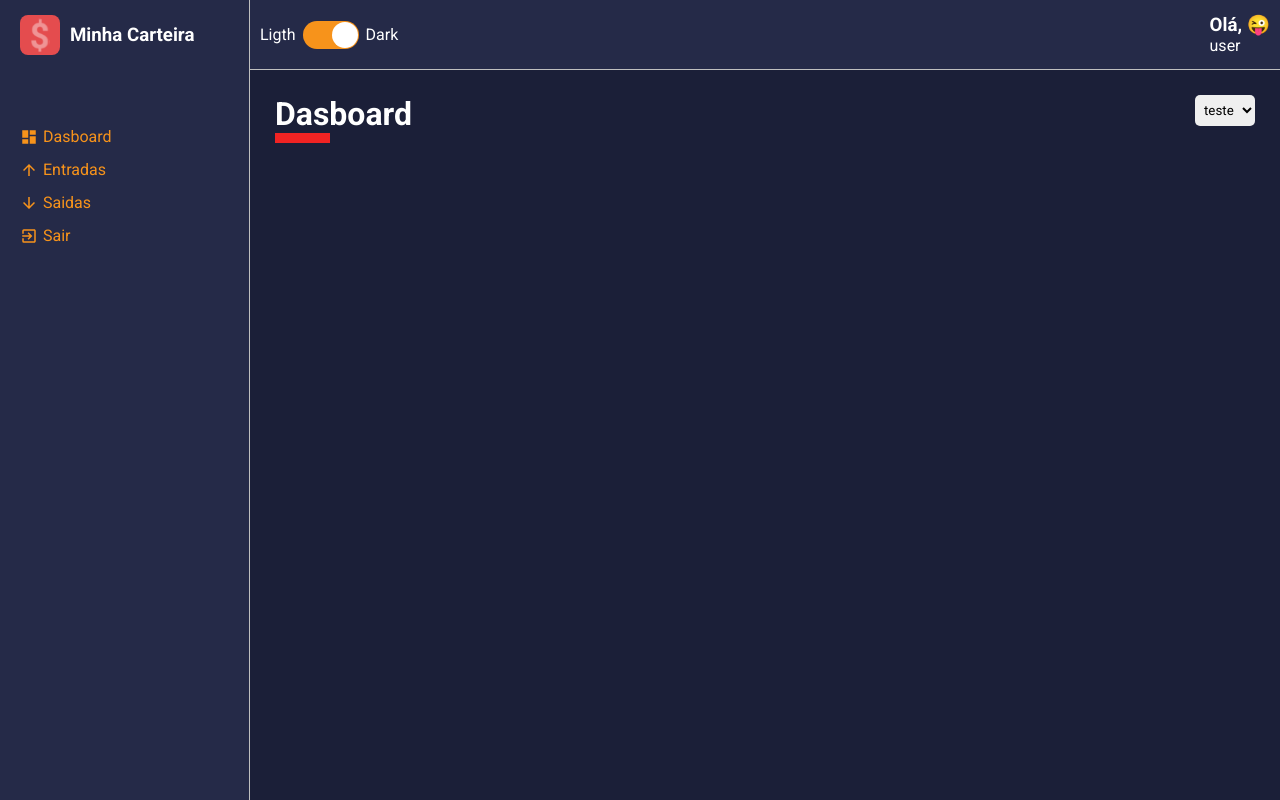
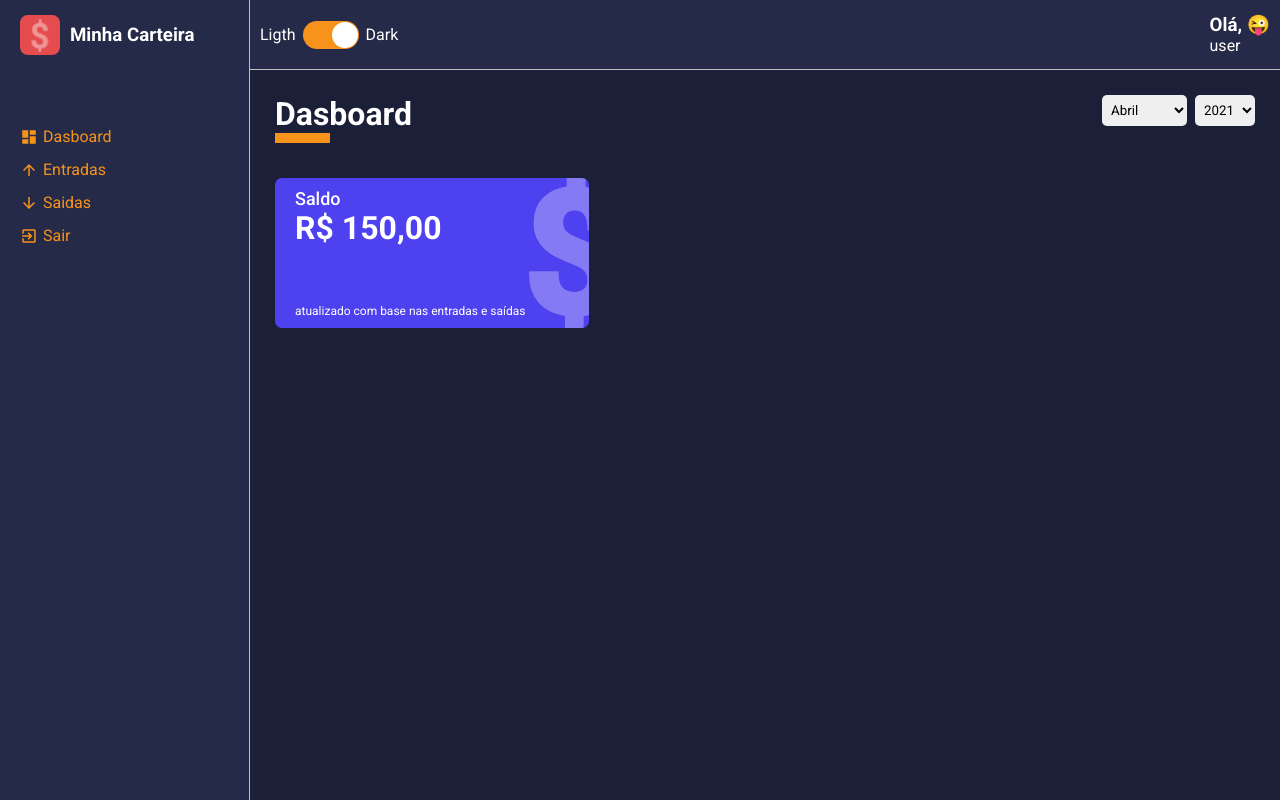
Before and after one commit to UmberBn/minha-carteira, a React (Create React App) app: page /dashboard in a window 1280 px wide. Built offline with nearby package versions, Linux system fonts and the light colour scheme.

Commit message:
Criando header e cards iniciais do dashboad

```diff
--- a/package.json
+++ b/package.json
@@ -12,6 +12,7 @@
     "@types/react-dom": "^17.0.0",
     "@types/styled-components": "^5.1.9",
     "react": "^17.0.2",
+    "react-countup": "^4.3.3",
     "react-dom": "^17.0.2",
     "react-icons": "^4.2.0",
     "react-router-dom": "^5.2.0",
--- /dev/null
+++ b/src/components/WalletBox/index.tsx
@@ -0,0 +1,48 @@
+import React, { useMemo } from 'react';
+import CountUp from 'react-countup';
+import { Container } from './styles';
+import arrowDown from '../../assets/arrow-down.svg';
+import arrowUp from '../../assets/arrow-up.svg';
+import dolar from '../../assets/dolar.svg';
+
+interface IWalletBoxProps {
+  title: string;
+  amount: number;
+  footerLabel: string;
+  icon: 'dolar' | 'arrowUp' | 'arrowDown';
+  color: string;
+}
+
+const WalletBox: React.FC<IWalletBoxProps> = ({
+  title, amount, footerLabel, icon, color,
+}) => {
+
+  const iconSelected = useMemo(() => {
+    if (icon === 'dolar') {
+      return dolar;
+    } else if (icon === 'arrowUp') {
+      return arrowUp
+    } else {
+      return arrowDown
+    };
+  }, [])
+
+  return (
+    <Container color={ color }>
+      <span>{title}</span>
+      <h1>
+        <CountUp
+          end={ amount }
+          prefix={'R$ '}
+          separator='.'
+          decimal=","
+          decimals={2}
+        />
+      </h1>
+      <small>{footerLabel}</small>
+      <img src={iconSelected} alt='informações da carteira' />
+    </Container>
+  );
+}
+
+export default WalletBox;
--- /dev/null
+++ b/src/components/WalletBox/styles.ts
@@ -0,0 +1,36 @@
+import styled from 'styled-components';
+
+interface IContainerProps {
+  color: string;
+};
+
+export const Container = styled.div<IContainerProps>`
+  background-color: ${(props) => props.color};
+  border-radius: 7px;
+  color: ${(props) => props.theme.colors.white};
+  height: 150px;
+  margin: 10px 0;
+  overflow: hidden;
+  padding: 10px 20px;
+  position: relative;
+  width: 32%;
+
+  > img {
+    opacity: .3;
+    position: absolute;
+    right: -28px;
+    top: -10px;
+    height: 110%;
+  }
+
+  > span {
+    font-size: 18px;
+    font-weight: 500;
+  }
+
+  > small {
+    bottom: 10px;
+    font-size: 12px;
+    position: absolute;
+  }
+`;
--- a/src/pages/Dashboard/index.tsx
+++ b/src/pages/Dashboard/index.tsx
@@ -1,21 +1,80 @@
-import React from 'react';
+import React, { useMemo, useState } from 'react';
 import ContentHeader from '../../components/ContentHeader';
 import SelectInput from '../../components/SelectInput';
-import { Container } from './styles';
+import WalletBox from '../../components/WalletBox';
+import { expenses } from '../../expenses';
+import { gains } from '../../gains';
+import { MONTHS } from '../../utils/months';
+import { Container, Content } from './styles';
 
 const Dashboard: React.FC = () => {
-  const options = [{
-    value: 'teste', label: 'teste',
-  }, {
-    value: 'teste', label: 'teste',
-  }, {
-    value: 'teste', label: 'teste',
-  }];
+  const [monthSelected, setMonthSelected] = useState<string>(String(new Date().getMonth() + 1));
+  const [yearSelected, setYearSelected] = useState<string>(String(new Date().getFullYear()));
+
+  const months = useMemo(() => {
+    const CurrentDate = new Date();
+    // Pegamos o ano inicial para conseguir saber se vamos renderizar todos os meses, ou somente os meses do ano atual.
+    const year = CurrentDate.getFullYear();
+    // Armazena o mês atual para saber até que mês deve ser ter select no caso de o user está vendo o ano atual.
+    const currentMonth = CurrentDate.getMonth() + 1;
+    // Cria um array para armazenar todos os meses
+    let monthsArray: { value?: string | number, label?: string | number }[] = [{}];
+    // Dropa o primeiro objeto do array que estava vazio
+    monthsArray.pop();
+    // Faz o testes para saber se só vai ser armazenado os meses do ano atual.
+      if (year === Number(yearSelected)) {
+        MONTHS.forEach((month, index) => {
+          if (index + 1 <= currentMonth) {
+            monthsArray.push({value: index + 1, label: month})
+          }
+        });
+      } else {
+        MONTHS.forEach((month, index) => {
+          monthsArray.push({value: index + 1, label: month})
+        })
+      };
+      return monthsArray;
+
+  },[yearSelected]);
+
+  const years = useMemo(() => {
+    let uniqueYears: number[] = [];
+    [...gains, ...expenses].forEach(({date}) => {
+      const formatedDate = new Date(date);
+      const year = formatedDate.getFullYear();
+      if (!uniqueYears.includes(year)) {
+        uniqueYears.push(year);
+      };
+    });
+    return uniqueYears.map((year) => ({
+      value: year,
+      label: year,
+    }));
+  }, []);
+
   return (
     <Container>
-      <ContentHeader title='Dasboard' lineColor="#f12323">
-        <SelectInput options={ options } onChange={() => {} }/>
+      <ContentHeader title='Dasboard' lineColor='#F7931B'>
+      <SelectInput
+          options={ months }
+          onChange={(e) => setMonthSelected(e.target.value)}
+          defaultValue={ monthSelected }
+        />
+        <SelectInput
+          options={ years }
+          onChange={(e) => setYearSelected(e.target.value)}
+          defaultValue={ yearSelected }
+        />
       </ContentHeader>
+      <Content>
+        <WalletBox
+          title='Saldo'
+          amount={150}
+          footerLabel='atualizado com base nas entradas e saídas'
+          icon="dolar"
+          color="#4E41F0"
+        />
+      </Content>
     </Container>
   );
 }
--- a/src/pages/Dashboard/styles.ts
+++ b/src/pages/Dashboard/styles.ts
@@ -3,3 +3,8 @@ import styled from 'styled-components';
 export const Container = styled.div`
 
 `;
+
+export const Content = styled.div`
+  display: flex;
+  justify-content: space-between;
+`;
--- a/src/pages/List/index.tsx
+++ b/src/pages/List/index.tsx
@@ -16,7 +16,7 @@ const List: React.FC = () => {
     description: string;
     amountFormatted: string;
     frequency: string;
-    dataFormatted: string;
+    dateFormatted: string;
   };
 
   interface ParamTypes {
@@ -26,10 +26,10 @@ const List: React.FC = () => {
   const [data, setData] = useState<IData[]>([]);
   const [monthSelected, setMonthSelected] = useState<string>(String(new Date().getMonth() + 1));
   const [yearSelected, setYearSelected] = useState<string>(String(new Date().getFullYear()));
-  const [filterByButton, setFilterByButton] = useState<string[]>(['recorrente', 'eventual'])
+  const [filterByButton, setFilterByButton] = useState<string[]>(['recorrente', 'eventual']);
   const { type } = useParams<ParamTypes>();
   const title: string = type === 'entry-balance' ? 'Entradas' : 'Saidas';
-  const lineColor: string = type === 'entry-balance' ? '#F7931B': '#E44C4E'
+  const lineColor: string = type === 'entry-balance' ? '#F7931B': '#E44C4E';
   const typeList = type === 'entry-balance' ? gains : expenses;
 
   useEffect(() => {
@@ -39,17 +39,17 @@ const List: React.FC = () => {
       const year = String(formatedDate.getFullYear());
 
       return month === monthSelected && year === yearSelected && filterByButton.includes(frequency);
-    })
+    });
     const response = filteredDate.map(({description, amount, frequency, date}) => {
       return {
         description: description,
         amountFormatted: formatCurrency(Number(amount)),
         frequency: frequency,
-        dataFormatted: formatDate(date),
+        dateFormatted: formatDate(date),
       }
-    })
+    });
     setData(response)
-  },[typeList, monthSelected, yearSelected, filterByButton])
+  },[typeList, monthSelected, yearSelected, filterByButton]);
 
   const months = useMemo(() => {
     const CurrentDate = new Date();
@@ -67,7 +67,7 @@ const List: React.FC = () => {
           if (index + 1 <= currentMonth) {
             monthsArray.push({value: index + 1, label: month})
           }
-        })
+        });
       } else {
         MONTHS.forEach((month, index) => {
           monthsArray.push({value: index + 1, label: month})
@@ -75,7 +75,7 @@ const List: React.FC = () => {
       };
       return monthsArray;
 
-  },[yearSelected])
+  },[yearSelected]);
 
   const years = useMemo(() => {
     let uniqueYears: number[] = [];
@@ -84,21 +84,21 @@ const List: React.FC = () => {
       const year = formatedDate.getFullYear();
       if (!uniqueYears.includes(year)) {
         uniqueYears.push(year);
-      }
+      };
     });
     return uniqueYears.map((year) => ({
       value: year,
       label: year,
-    }))
-  }, [typeList])
+    }));
+  }, [typeList]);
 
   const handleClick = (filterType: string) => {
     if (filterByButton.includes(filterType) && filterByButton.length !== 1) {
-      const filtered = filterByButton.filter((item) => item !== filterType)
-      setFilterByButton(filtered)
+      const filtered = filterByButton.filter((item) => item !== filterType);
+      setFilterByButton(filtered);
     } else if(!filterByButton.includes(filterType)) {
       setFilterByButton((prev) => [...prev, filterType]);
-    }
+    };
   };
 
   return (
@@ -132,14 +132,14 @@ const List: React.FC = () => {
         </button>
       </Filters>
       <Content>
-        { data.map(({ description, amountFormatted, frequency, dataFormatted }, index,
+        { data.map(({ description, amountFormatted, frequency, dateFormatted }, index,
         ) => {
           return (
             <HistoryCard
               key={ index }
               tagColor={ frequency === 'recorrente' ? '#E44C4E' : '#4E41F0' }
               title={description}
-              subtitle={dataFormatted}
+              subtitle={dateFormatted}
               amount={amountFormatted}
             />)
         })}
```
Also changed, not shown: src/assets/dolar.svg (renamed from src/assets/dollar.svg), 1 other file (tests, documents, lock files or other folders).
